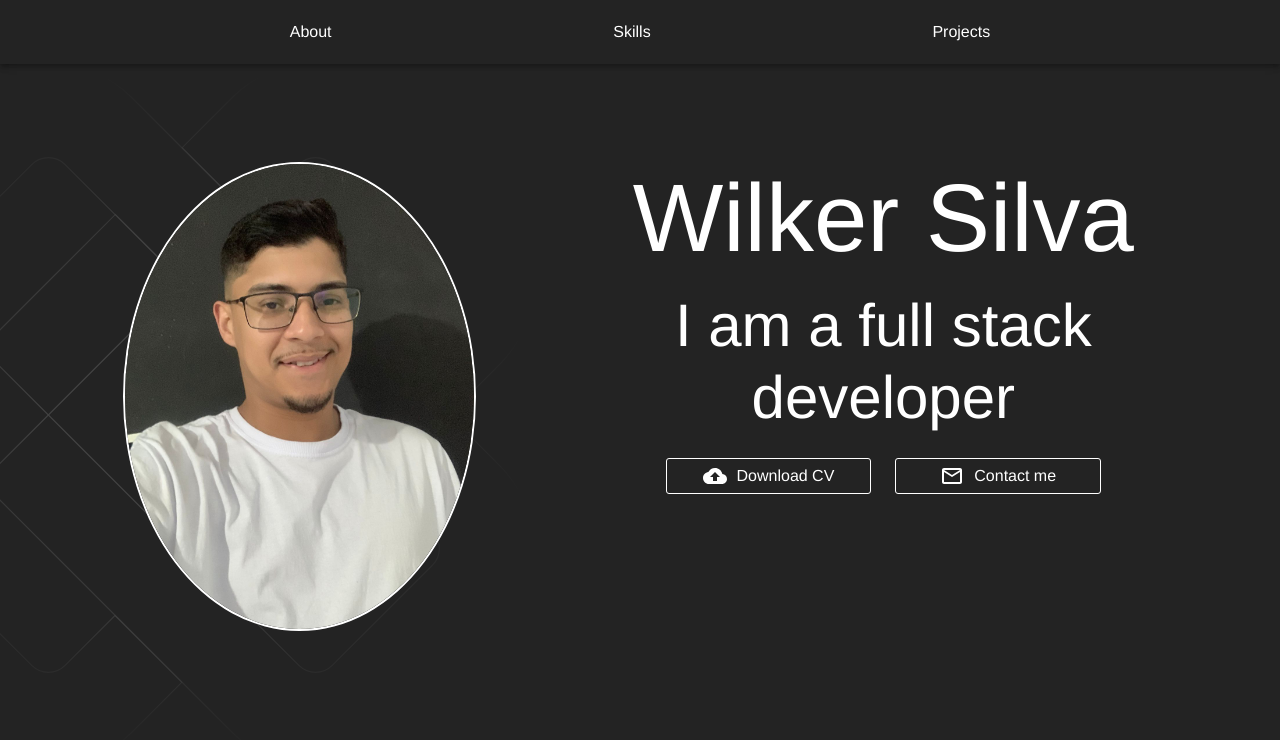
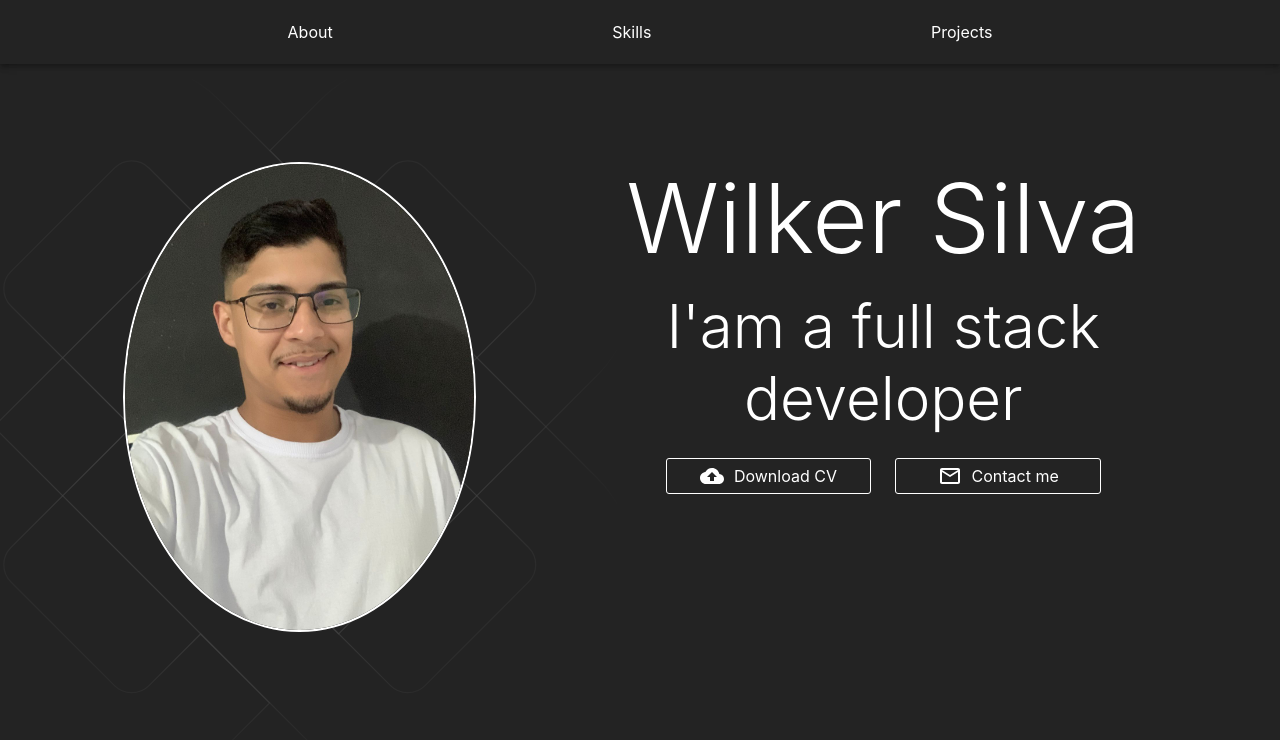
Before and after one commit to Wil220/meu_portifolio, a React (Vite) app: page / in a window 1280 px wide. Shown: the top 740 px of the page. Built offline with nearby package versions, Linux system fonts and the light colour scheme.

Commit message:
onClick estilo

```diff
--- a/src/components/NavBar/NavBar.tsx
+++ b/src/components/NavBar/NavBar.tsx
@@ -2,7 +2,7 @@ import { AppBar, MenuItem, Toolbar, styled } from "@mui/material"
 
 
 const NavBar = () => {
-    const StyledToobar = styled(Toolbar)(() => ({
+    const StyledToobar = styled(Toolbar)(( theme) => ({
         display: "flex",
         justifyContent: "space-evenly"
     }))
--- a/src/components/StyledButton/StyledButton.tsx
+++ b/src/components/StyledButton/StyledButton.tsx
@@ -3,9 +3,10 @@ import { ReactNode } from "react"
 
 interface StyledButtonProps {
     children: ReactNode
+    onClick: () => void
 }
 
-const StyledButton: React.FC<StyledButtonProps> = ({ children }) => {
+const StyledButton: React.FC<StyledButtonProps> = ({ children, onClick }) => {
 
     const StyledButton = styled("button")(({ theme }) => ({
         backgroundColor: "transparent",
@@ -25,7 +26,7 @@ const StyledButton: React.FC<StyledButtonProps> = ({ children }) => {
 
     return (
         <>
-            <StyledButton>
+            <StyledButton onClick={onClick}>
                 {children}
             </StyledButton>
         </>
--- a/src/pages/sections/Hero/Hero.tsx
+++ b/src/pages/sections/Hero/Hero.tsx
@@ -13,11 +13,13 @@ const Hero = () => {
       display: "flex",
       alignItems: "center",
       [theme.breakpoints.up('xs')]: {
+
           paddingTop: "100px",
 
       },
       [theme.breakpoints.up('md')]: {
-          paddingTop: "0",
+
+          paddingTop: "0px",
       }
   }))
 
@@ -34,7 +36,7 @@ const Hero = () => {
                   <Grid container spacing={2}>
                       <Grid item xs={12} md={5}>
                           <Box position="relative">
-                              <Box position="absolute" width={"150%"} top={-100} right={0}>
+                              <Box position="absolute" width={"155%"} top={-100} right={-100}>
                                   <AnimatedBackground />
                               </Box>
                               <Box position="relative" textAlign="center">
@@ -44,10 +46,10 @@ const Hero = () => {
                       </Grid>
                       <Grid item xs={12} md={7}>
                           <Typography color="primary.contrastText" variant="h1" textAlign="center" pb={2}>Wilker Silva</Typography>
-                          <Typography color="primary.contrastText" variant="h2" textAlign="center" >I am a full stack developer</Typography>
+                          <Typography color="primary.contrastText" variant="h2" textAlign="center" >I'am a full stack developer</Typography>
                           <Grid container display="flex" justifyContent="center" spacing={3} pt={3}>
                               <Grid item xs={12} md={4} display="flex" justifyContent="center">
-                                  <StyledButton>
+                                  <StyledButton onClick={()=> console.log("download")}>
                                       <CloudUploadIcon />
                                       <Typography>
                                           Download CV
@@ -55,7 +57,7 @@ const Hero = () => {
                                   </StyledButton>
                               </Grid>
                               <Grid item xs={12} md={4} display="flex" justifyContent="center">
-                                  <StyledButton>
+                                  <StyledButton onClick={()=> console.log("contact")}>
                                       <MailOutlineIcon />
                                       <Typography>
                                           Contact me
--- a/src/theme.ts
+++ b/src/theme.ts
@@ -10,7 +10,8 @@ let theme = createTheme({
         },
     },
     typography: {
-        fontFamily: ['"Helvetica Neue"'
+        fontFamily: [
+            'BlinkMacSystemFont',
         ].join(','),
     }
 });
```
